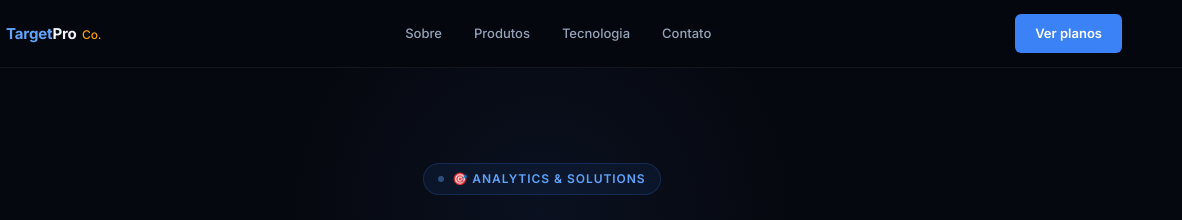
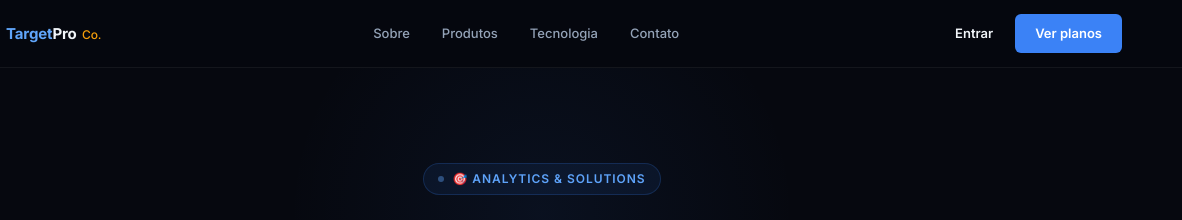
Before and after one commit to RicardoVelozo1/targetpro, a plain HTML site: page index.html in a window 1280 px wide. Shown: the top 220 px of the page, 98-1280 px from the left. Drawn offline with nearby package versions, Linux system fonts and the light colour scheme.

Commit message:
feat: adiciona botao de login (Entrar) para clientes existentes

```diff
--- a/index.html
+++ b/index.html
@@ -38,6 +38,8 @@ nav{position:sticky;top:0;z-index:100;padding:0 60px;height:68px;display:flex;al
 .nav-links a:hover{color:var(--text);}
 .nav-btn{background:var(--blue);color:#fff;font-size:13px;font-weight:600;padding:8px 20px;border-radius:6px;transition:all 0.2s;}
 .nav-btn:hover{background:#2563eb;}
+.nav-login{font-size:13px;font-weight:600;color:var(--text);padding:8px 4px;border-bottom:1px solid transparent;transition:all 0.2s;}
+.nav-login:hover{border-bottom-color:var(--blue-light);color:var(--blue-light);}
 
 /* ── HERO ── */
 .hero{min-height:96vh;display:flex;flex-direction:column;align-items:center;justify-content:center;padding:80px 60px 60px;text-align:center;position:relative;overflow:hidden;}
@@ -213,7 +215,10 @@ footer{padding:48px 60px 32px;border-top:1px solid var(--border2);}
     <a href="#tecnologia">Tecnologia</a>
     <a href="#contato">Contato</a>
   </div>
-  <a href="#planos" class="nav-btn">Ver planos</a>
+  <div style="display:flex;align-items:center;gap:18px;">
+    <a href="/app" class="nav-login">Entrar</a>
+    <a href="#planos" class="nav-btn">Ver planos</a>
+  </div>
 </nav>
 
 <!-- HERO -->
@@ -342,6 +347,7 @@ footer{padding:48px 60px 32px;border-top:1px solid var(--border2);}
       <div class="eyebrow">StatPro Lotofácil</div>
       <h2 class="heading">Planos para todos os perfis</h2>
       <p class="lead">Escolha o plano ideal e comece a analisar dados com precisão estatística.</p>
+      <p style="font-size:13px;color:var(--muted);margin-top:14px;">Já é cliente? <a href="/app" style="color:var(--blue-light);font-weight:600;">Acesse sua conta →</a></p>
     </div>
     <div class="planos-grid">
       <div class="plano">
```
